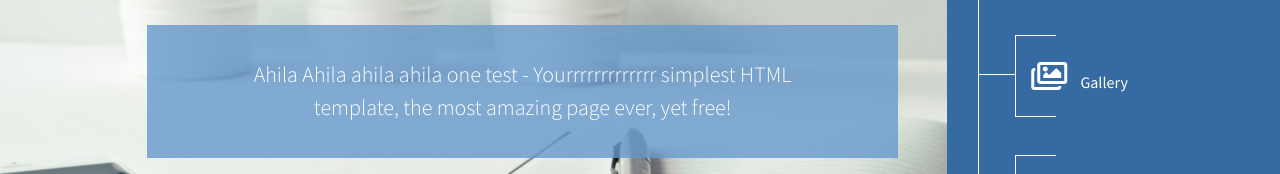
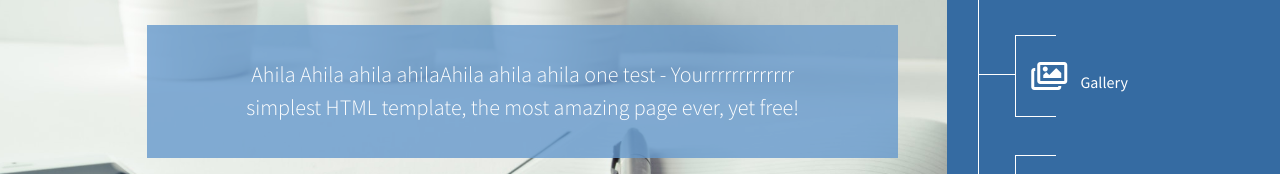
Before and after one commit to Ahila-pro/repo-one, a plain HTML site: page index.html in a window 1280 px wide. Shown: the part 384-558 px from the top of the page. Drawn offline with Linux system fonts and the light colour scheme.

Commit message:
index file changed after az org merged

```diff
--- a/index.html
+++ b/index.html
@@ -55,7 +55,7 @@ https://www.tooplate.com/view/2123-simply-amazed
                 <div class="container">
                     <div class="item">
                         <div class="bg-blue-transparent logo-fa"><span><i class="fas fa-2x fa-atom"></i></span>Ahila - Github Simply Amazed</div>
-                        <div class="bg-blue-transparent simple"><p>Ahila Ahila ahila ahila one test - Yourrrrrrrrrrrrr simplest HTML template, the most amazing page ever, yet free!</p></div>
+                        <div class="bg-blue-transparent simple"><p>Ahila Ahila ahila ahilaAhila ahila ahila one test - Yourrrrrrrrrrrrr simplest HTML template, the most amazing page ever, yet free!</p></div>
                     </div>
                 </div>
             </div>
```
